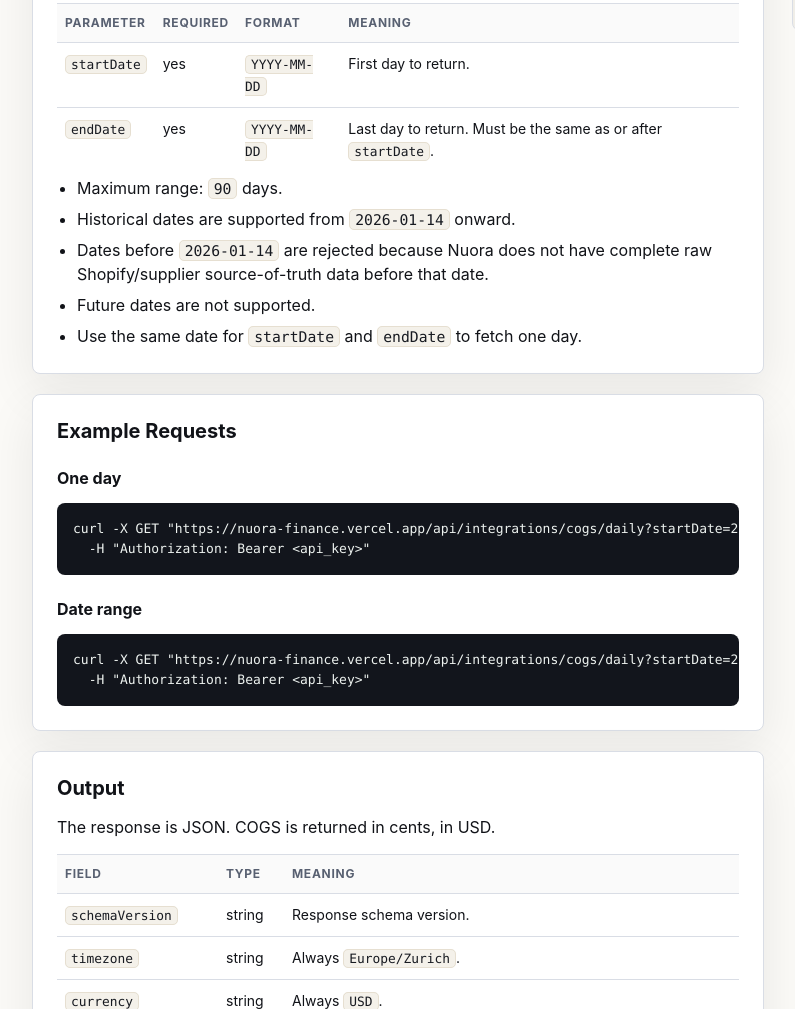
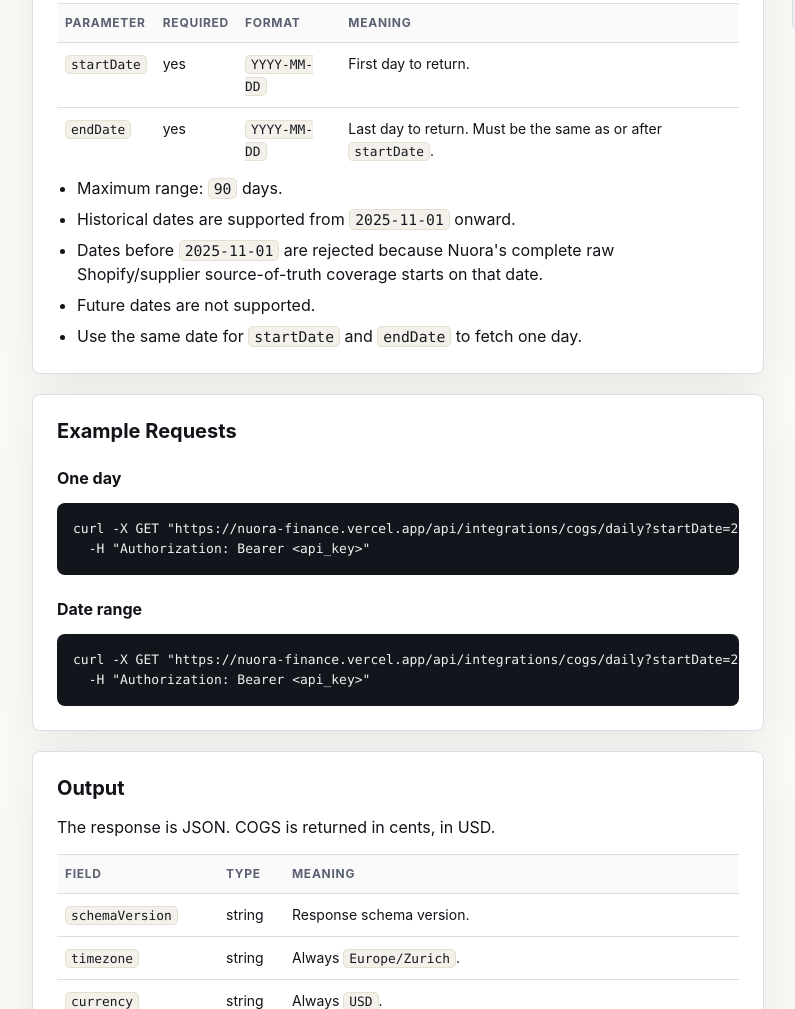
Before and after one commit to ognile/nuora-cogs-api-docs, a plain HTML site: page index.html in a window 1280 px wide. Shown: the part 928-1937 px from the top of the page, without its empty margins (68-863 px from the left). Drawn offline with Linux system fonts and the light colour scheme.

Commit message:
Update COGS API history start

```diff
--- a/index.html
+++ b/index.html
@@ -318,8 +318,8 @@
           </table>
           <ul>
             <li>Maximum range: <code>90</code> days.</li>
-            <li>Historical dates are supported from <code>2026-01-14</code> onward.</li>
-            <li>Dates before <code>2026-01-14</code> are rejected because Nuora does not have complete raw Shopify/supplier source-of-truth data before that date.</li>
+            <li>Historical dates are supported from <code>2025-11-01</code> onward.</li>
+            <li>Dates before <code>2025-11-01</code> are rejected because Nuora's complete raw Shopify/supplier source-of-truth coverage starts on that date.</li>
             <li>Future dates are not supported.</li>
             <li>Use the same date for <code>startDate</code> and <code>endDate</code> to fetch one day.</li>
           </ul>
```
